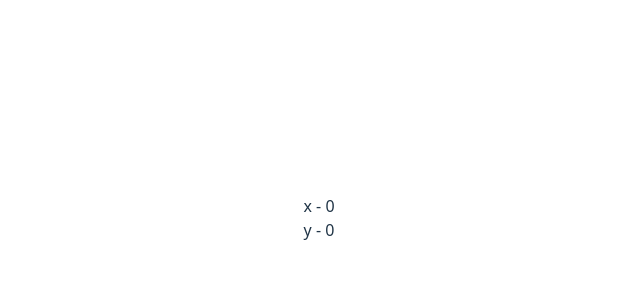
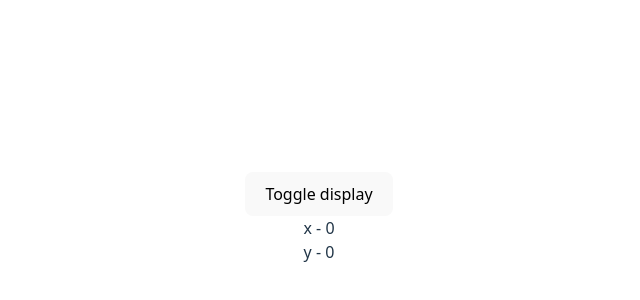
Before and after one commit to reinertisa/advanced-react-hooks, a React (Vite) app: page / in a window 1280 px wide. Shown: the part 182-482 px from the top of the page, without its empty margins (321-961 px from the left). Built offline with nearby package versions, Linux system fonts and the light colour scheme.

Commit message:
feat(website): useEffect with add event listener - mousemove - cleap

```diff
--- a/src/App.jsx
+++ b/src/App.jsx
@@ -1,12 +1,14 @@
 import './App.css'
 import DocumentTitle1 from "./components/useeffect/DocumentTitle1.jsx";
 import MouseEvent1 from "./components/useeffect/MouseEvent1.jsx";
+import MouseEvent2 from "./components/useeffect/MouseEvent2.jsx";
 
 export default function App() {
   return (
       <div>
           {/*<DocumentTitle1 />*/}
-          <MouseEvent1 />
+          {/*<MouseEvent1 />*/}
+          <MouseEvent2 />
       </div>
   )
 }
--- /dev/null
+++ b/src/components/useeffect/MouseEvent2.jsx
@@ -0,0 +1,35 @@
+import {useState, useEffect} from 'react';
+
+export default function MouseEvent2() {
+    const [posX, setPosX] = useState(0);
+    const [posY, setPosY] = useState(0);
+    const [toggle, setToggle] = useState(false);
+
+    useEffect(() => {
+        const logMouseFn = (e) => {
+            setPosX(e.clientX);
+            setPosY(e.clientY);
+        }
+
+        window.addEventListener('mousemove', logMouseFn);
+
+        return () => {
+            console.log('cleanup');
+            window.removeEventListener('mousemove', logMouseFn);
+        }
+    }, []);
+
+    const handleToggle = () => setToggle(!toggle);
+
+    return (
+        <div>
+            <button onClick={handleToggle}>Toggle display</button>
+            {!toggle && (
+                <>
+                    <div>x - {posX}</div>
+                    <div>y - {posY}</div>
+                </>
+            )}
+        </div>
+    )
+}
```
